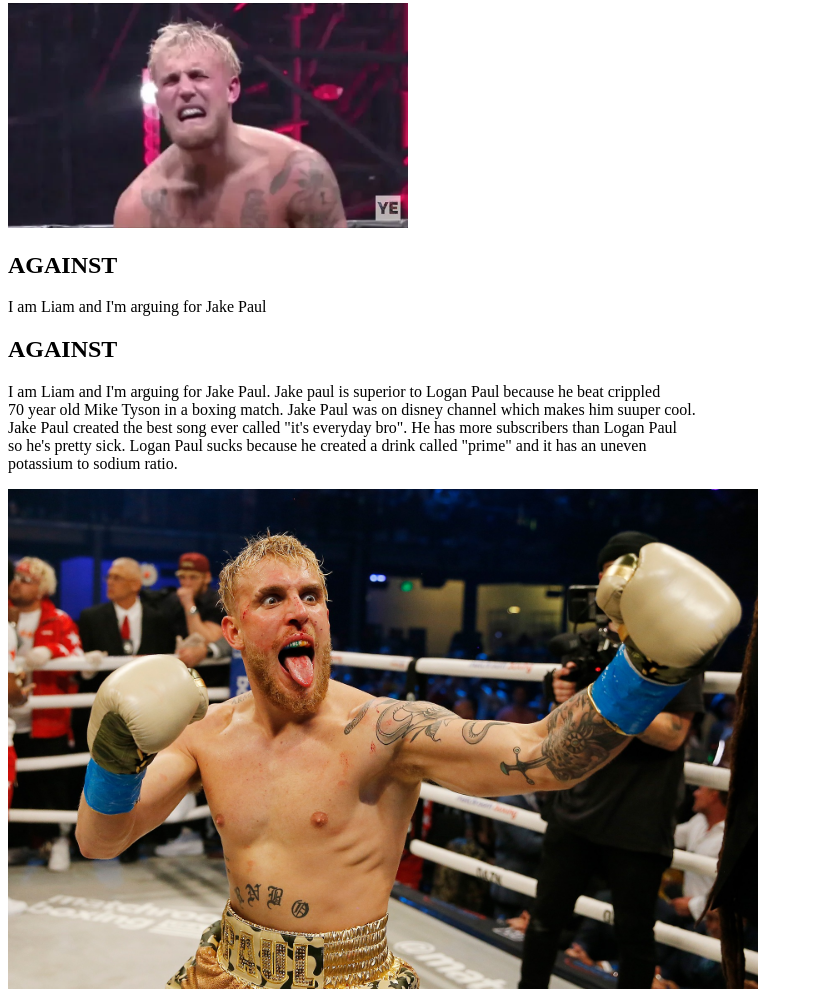
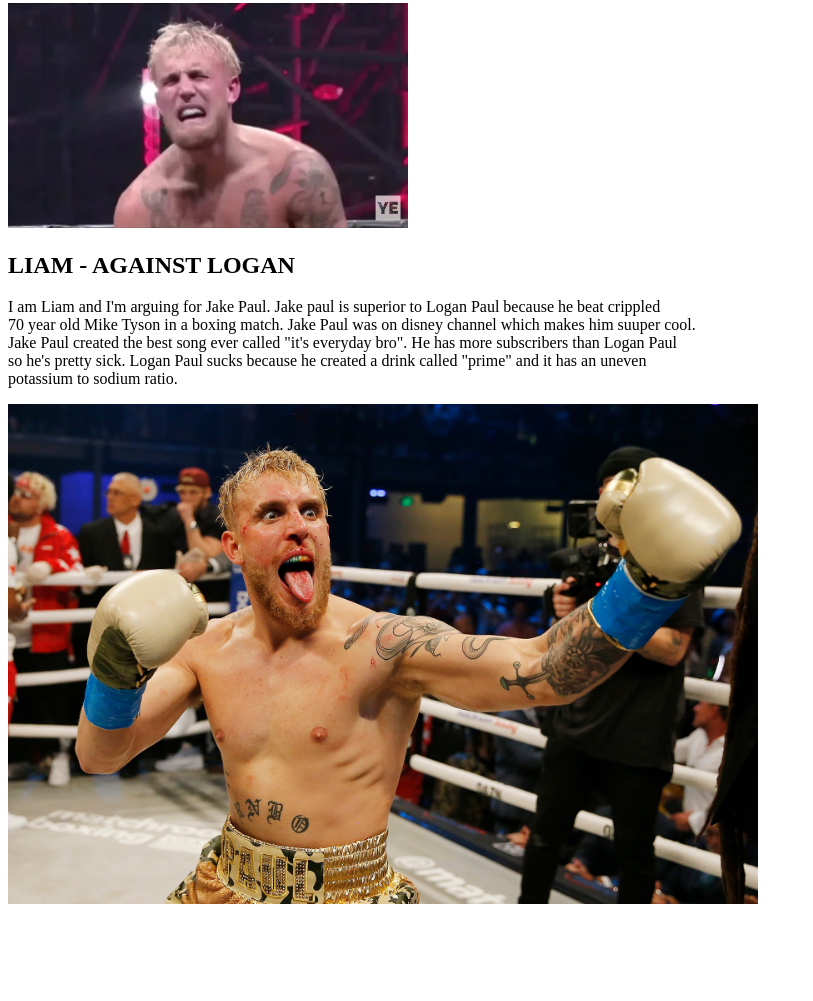
Before and after one commit to Roni213S/soud_kuchta_midterm, a plain HTML site: page index.html in a window 1280 px wide. Shown: the part 1358-2359 px from the top of the page, without its empty margins (0-813 px from the left). After the commit the page ends 2274 px from the top, so only its background shows below. Drawn offline with Linux system fonts and the light colour scheme.

Commit message:
update index
liam updated his stuff on the homepage

```diff
--- a/index.html
+++ b/index.html
@@ -32,11 +32,7 @@
 
 
 
-  <h2>AGAINST</h2>
-  <p>I am Liam and I'm arguing for Jake Paul
-</p>
-
-<h2>AGAINST</h2>
+    <h2>LIAM - AGAINST LOGAN</h2>
         <p>I am Liam and I'm arguing for Jake Paul. Jake paul is superior to Logan Paul because he beat crippled <br>
         70 year old Mike Tyson in a boxing match. Jake Paul was on disney channel which makes him suuper cool. <br>
         Jake Paul created the best song ever called "it's everyday bro". He has more subscribers than Logan Paul <br>
@@ -45,7 +41,5 @@ potassium to sodium ratio.
         </p>
         <img src="images/jakepaul.jpg" height="500" alt="jake paul fighting">
 
-
-
     </body>
 </html>
```
Lines whose indentation alone changed are shown as unchanged.
